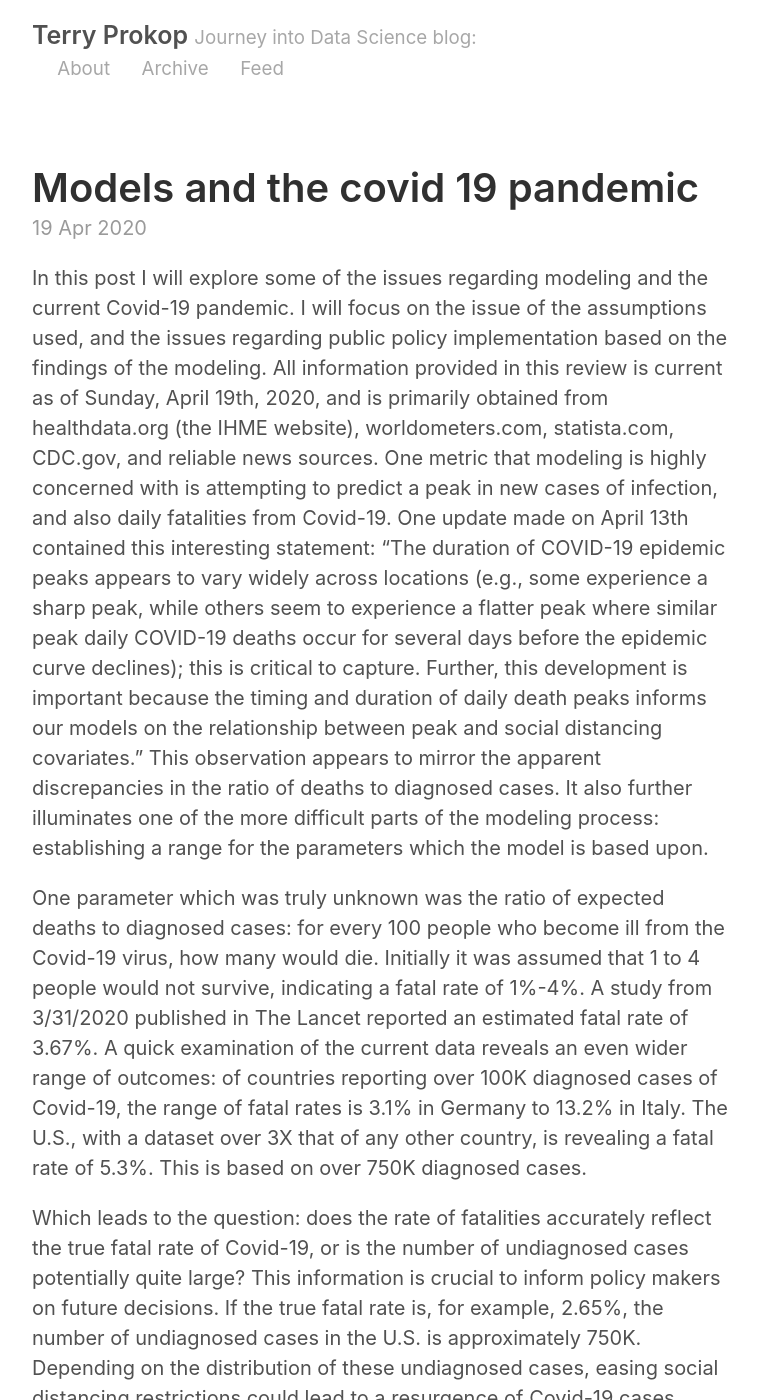
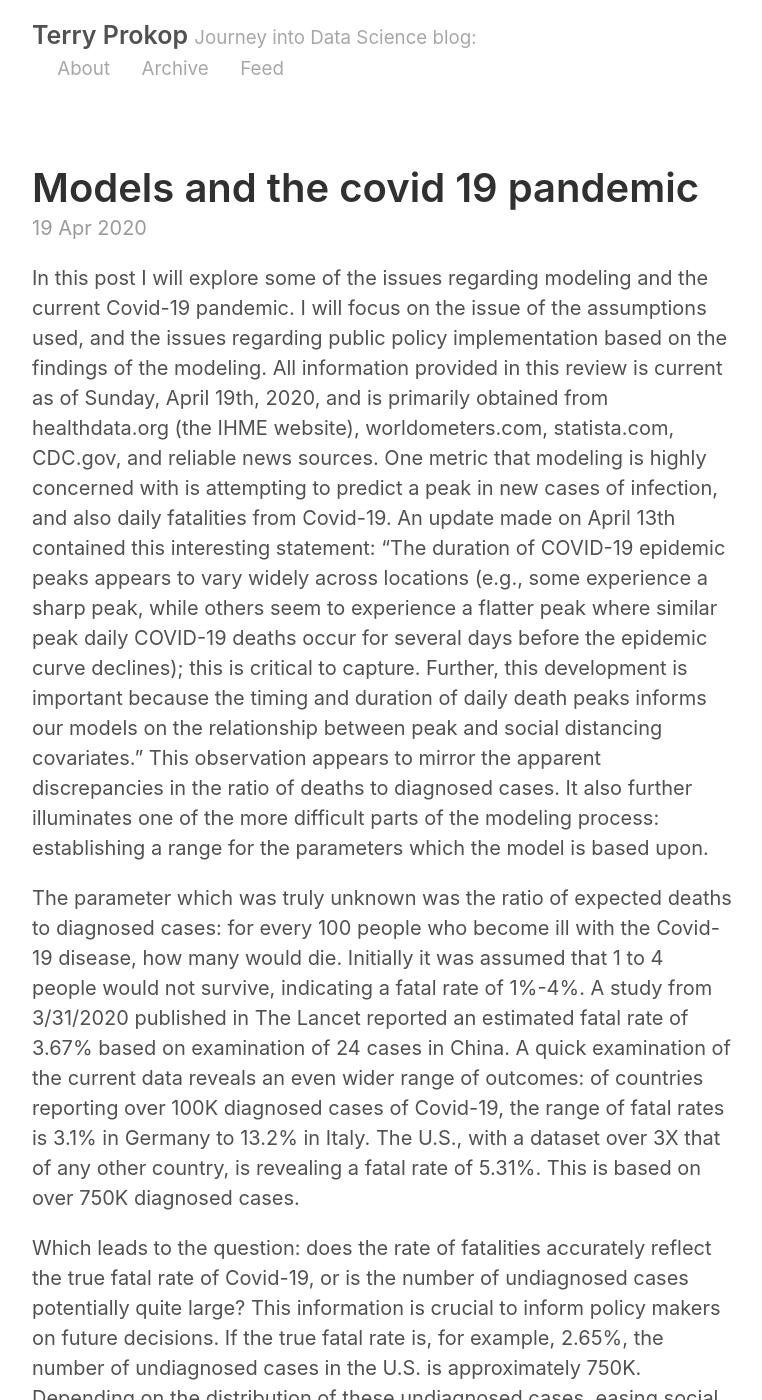
Before and after one commit to toko258/toko258.github.io, a Jekyll site: the page built from _posts/2020-04-19-Models and the Covid-19 pandemic.md, in a window 1280 px wide and 1400 px high. Shown: the whole window, without its empty margins (258-1020 px from the left). Built offline with Jekyll 4.4.1, drawn with Linux system fonts in a browser that asks for light colours; our own code applies the rules of GitHub Pages for plain Markdown files; part of the change alters nothing that is shown; some of the changed text lies outside the part shown.

Commit message:
Update 2020-04-19-Models and the Covid-19 pandemic.md

```diff
--- a/_posts/2020-04-19-Models and the Covid-19 pandemic.md
+++ b/_posts/2020-04-19-Models and the Covid-19 pandemic.md
@@ -3,7 +3,7 @@ of the assumptions used, and the issues regarding public policy implementation b
   All information provided in this review is current as of Sunday, April 19th, 2020, and is primarily obtained from
   healthdata.org (the IHME website), worldometers.com, statista.com, CDC.gov, and reliable news sources.
   One metric that modeling is highly concerned with is attempting to predict a peak in new cases of infection, and also daily fatalities
-  from Covid-19.  One update made on April 13th contained this interesting statement: "The duration of COVID-19 epidemic peaks appears to vary widely across locations
+  from Covid-19.  An update made on April 13th contained this interesting statement: "The duration of COVID-19 epidemic peaks appears to vary widely across locations
   (e.g., some experience a sharp peak, while others seem to experience a flatter peak where similar peak daily COVID-19 deaths
   occur for several days before the epidemic curve declines); this is critical to capture. Further, this development is important
   because the timing and duration of daily death peaks informs our models on the relationship between peak and social distancing
@@ -11,13 +11,17 @@ of the assumptions used, and the issues regarding public policy implementation b
   This observation appears to mirror the apparent discrepancies in the ratio of deaths to diagnosed cases.  It also further illuminates
   one of the more difficult parts of the modeling process:  establishing a range for the parameters which the model is based upon.
 
-  One parameter which was truly unknown was the ratio of expected deaths to diagnosed cases:  for every 100 people who become ill
-  from the Covid-19 virus, how many would die.  Initially it was assumed that 1 to 4 people would not survive, indicating a fatal rate
-  of 1%-4%.  A study from 3/31/2020 published in The Lancet reported an estimated fatal rate of 3.67%.  A quick examination of the current data reveals an even wider range of outcomes: of countries reporting over 100K diagnosed
+  The parameter which was truly unknown was the ratio of expected deaths to diagnosed cases:  for every 100 people who become ill
+  with the Covid-19 disease, how many would die.  Initially it was assumed that 1 to 4 people would not survive, indicating a fatal rate
+  of 1%-4%.  A study from 3/31/2020 published in The Lancet reported an estimated fatal rate of 3.67% based on examination of 24 cases in China.  A quick examination of the current data reveals an even wider range of outcomes: of countries reporting over 100K diagnosed
   cases of Covid-19, the range of fatal rates is 3.1% in Germany to 13.2% in Italy.  The U.S., with a dataset over 3X that of any other country,
-  is revealing a fatal rate of 5.3%.  This is based on over 750K diagnosed cases.
+  is revealing a fatal rate of 5.31%.  This is based on over 750K diagnosed cases.
 
   Which leads to the question:  does the rate of fatalities accurately reflect the true fatal rate of Covid-19, or is the number of
   undiagnosed cases potentially quite large?  This information is crucial to inform policy makers on future decisions.  If the true fatal
   rate is, for example, 2.65%, the number of undiagnosed cases in the U.S. is approximately 750K.  Depending on the distribution of
   these undiagnosed cases, easing social distancing restrictions could lead to a resurgence of Covid-19 cases.
+
+  Additionally, the fatal rate across age groups quite dramatic.  In Italy, 98.7% of all fatalities are persons aged 50 or over.  In the U.S., that number is 94.1%.  This does not, however, reflect the age distribution of all diagnosed cases.
+
+  It would appear that continued testing will be crucial to prevent another widespread outbreak.  Urban areas, in particular, appear highly vulnerable to rapid outbreaks of Covid-19 cases.  Transit workers in NYC are showing infection rates higher than first responders/frontline healthcare workers, with over 2200 workers ill and 59 deaths.  In addition, the IHME is utilizing new data from Google and cellphone providers which indicate that social distancing mandates are proving more successful than initially anticipated at slowing infection rates.  It will be imperative that social policies utilize all available data resources in guiding public policies moving forward.
```
